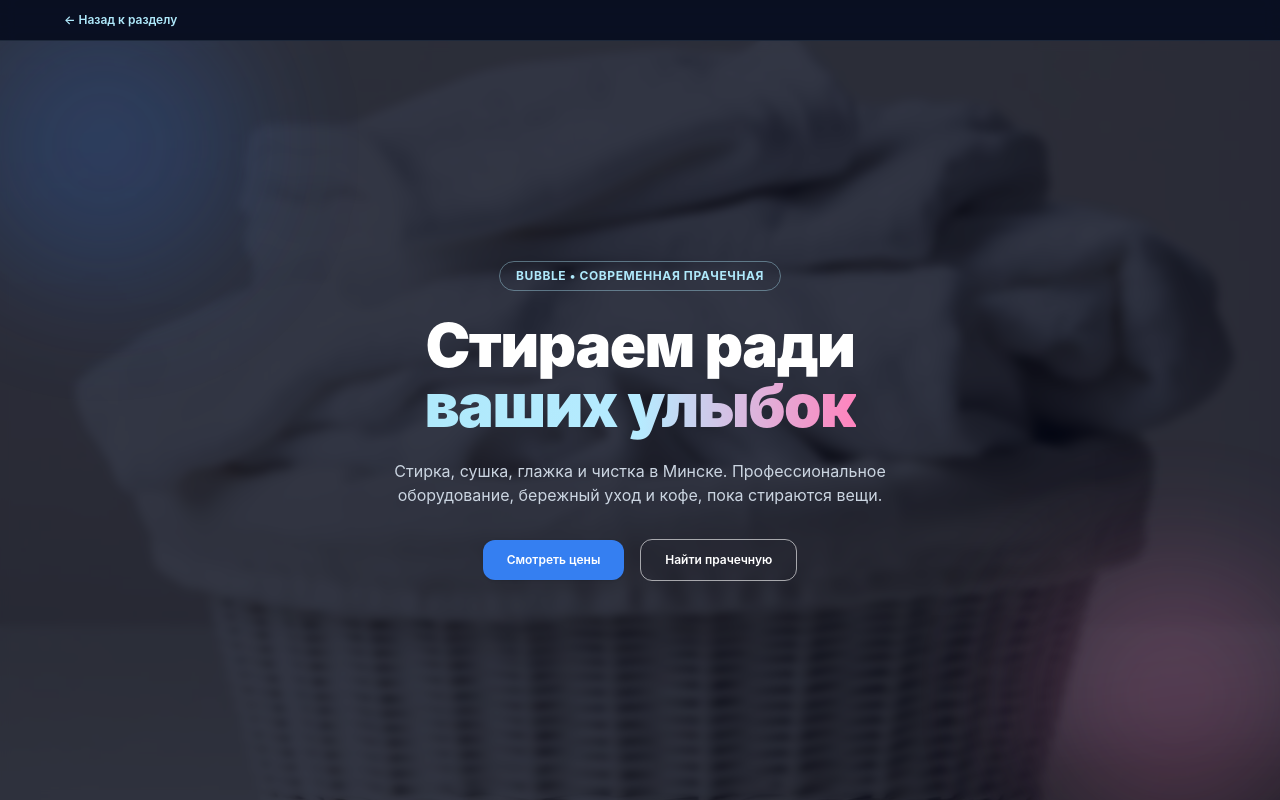
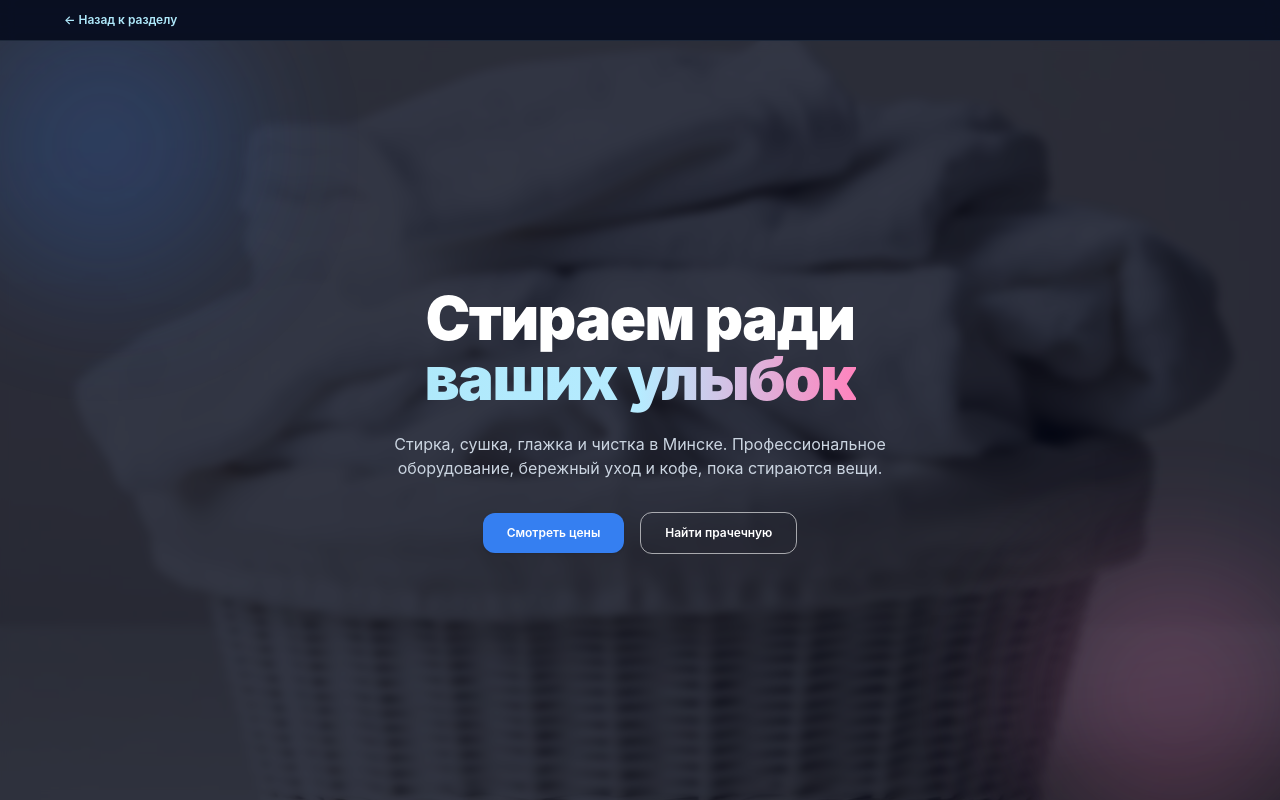
Before and after one commit to eueeeo/bubble, a Laravel app: page /archive/pr9-10/1-2/2-1.html in a window 1280 px wide. Run offline with Laravel 12, Linux system fonts and the light colour scheme; parts of the project's set-up code (start-up, migrations or seed data) failed here and were passed over.

Commit message:
Remove top hero badge

```diff
--- a/archive/pr9-10/1-2/2-1.html
+++ b/archive/pr9-10/1-2/2-1.html
@@ -24,10 +24,6 @@
     <div class="absolute -bottom-10 -right-10 w-72 h-72 bg-bubble-pink/30 rounded-full blur-3xl animate-pulse"></div>
 
     <div class="relative z-10 max-w-3xl mx-auto text-center space-y-6">
-      <span class="inline-block px-4 py-1.5 rounded-full border border-bubble-blue-ice/40 text-bubble-blue-ice text-xs font-bold uppercase tracking-wider">
-        Bubble • Современная прачечная
-      </span>
-
       <h1 class="text-4xl sm:text-6xl font-black tracking-tight">
         Стираем ради <br>
         <span class="bg-gradient-to-r from-bubble-blue-ice via-bubble-blue-light to-bubble-pink bg-clip-text text-transparent">
--- a/resources/js/views/HomeView.vue
+++ b/resources/js/views/HomeView.vue
@@ -11,9 +11,6 @@
       </div>
       <div class="relative z-10 w-[min(1180px,calc(100%-48px))] mx-auto">
         <div class="max-w-2xl">
-          <span class="inline-block px-4 py-1.5 rounded-full border-2 border-bubble-blue-light/60 dark:border-[#357ff1] text-white dark:text-bubble-blue-ice text-xs font-bold mb-6">
-            Bubble • Современная прачечная
-          </span>
           <h1 class="text-white dark:text-bubble-blue-ice font-black text-5xl sm:text-6xl lg:text-[72px] leading-[0.96] tracking-tight mb-6">
             Стираем ради<br>ваших улыбок
           </h1>
```
